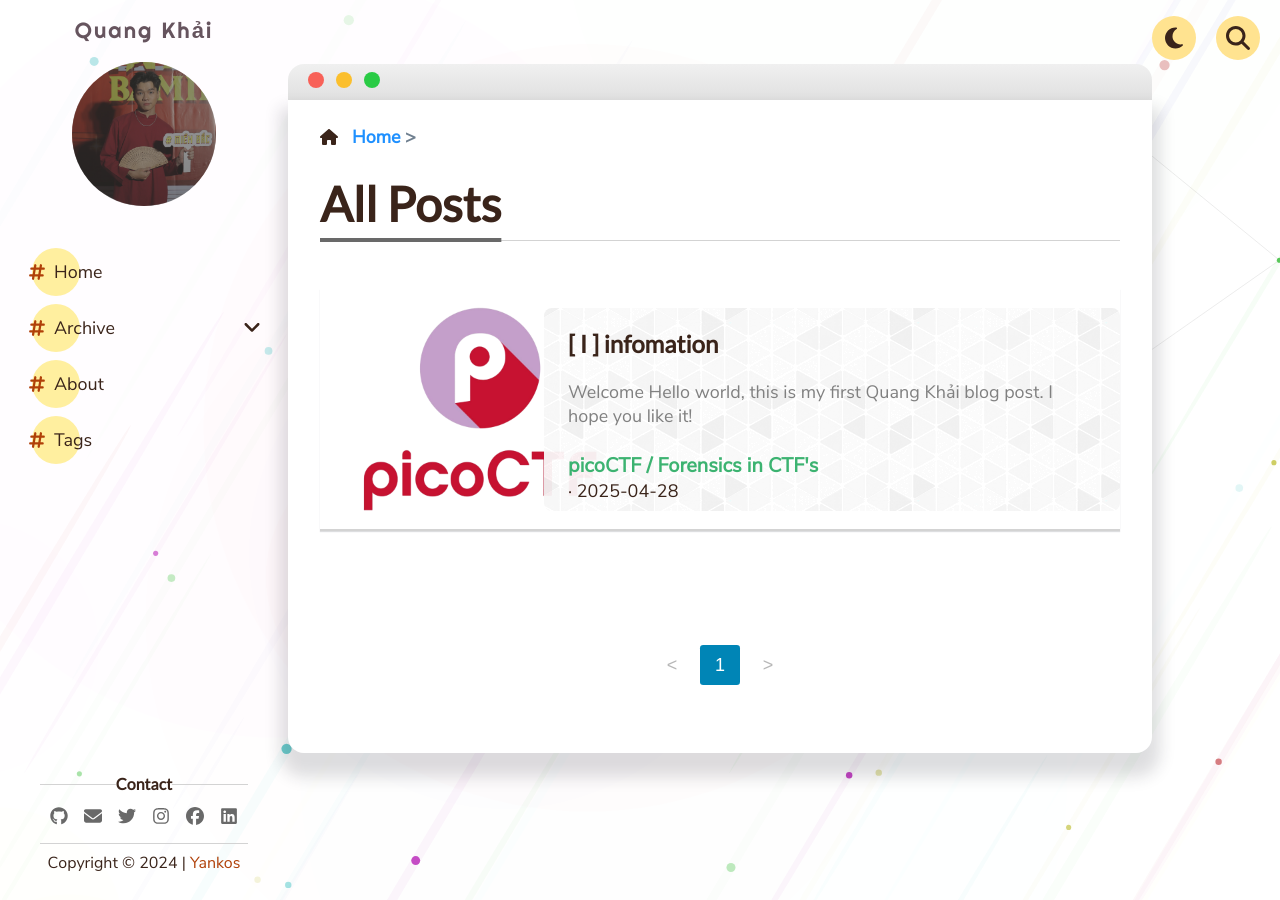
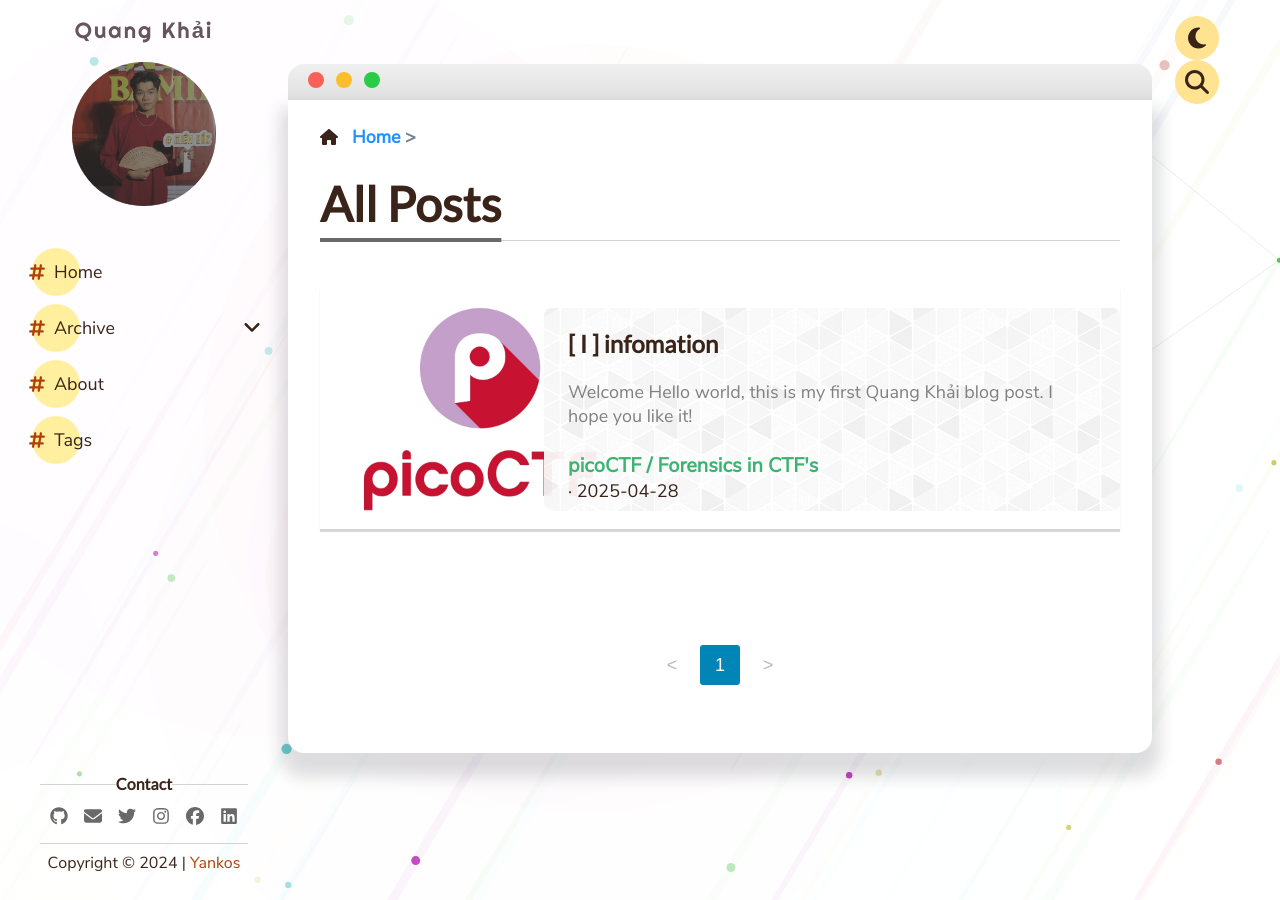
Before and after one commit to QuangKhaiHOT/quangkhaihot.github.io, a Jekyll site: the page built from _pages/index.md, in a window 1280 px wide. Built offline with Jekyll 4.4.1, drawn with Linux system fonts in a browser that asks for light colours.

Commit message:
Update sidebar-right

```diff
--- a/_sass/sidebar.scss
+++ b/_sass/sidebar.scss
@@ -305,7 +305,7 @@
 .sidebar-right{
   display:flex;
   height:100%;
-  margin-left:calc(var(--pagewidth-desktop) + #{$sidebarwd}/2 + 10vw);
+  margin-left:calc(var(--pagewidth-desktop) + #{$sidebarwd}/2 + 11.8vw);
 }
 
 }
```
